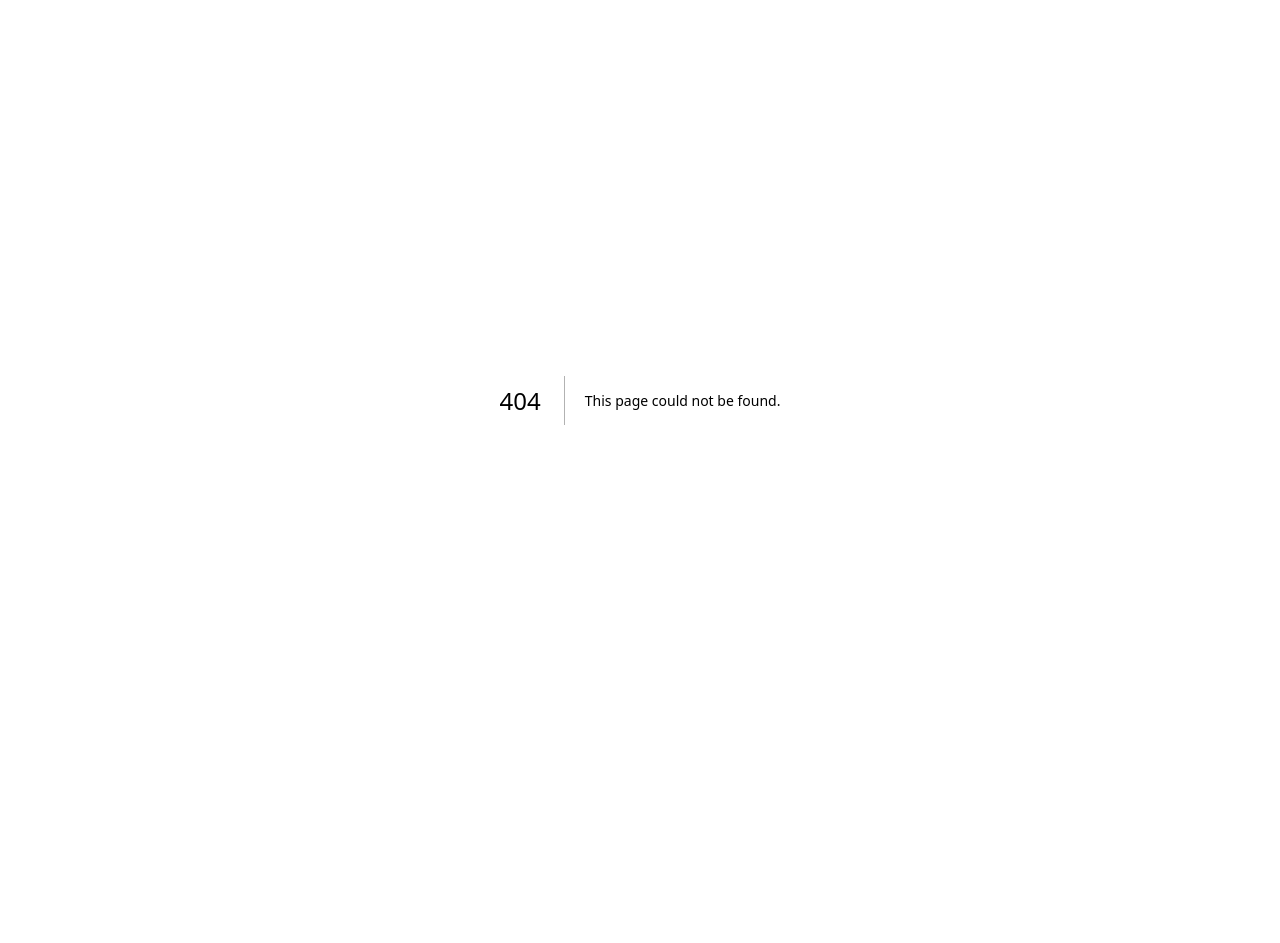
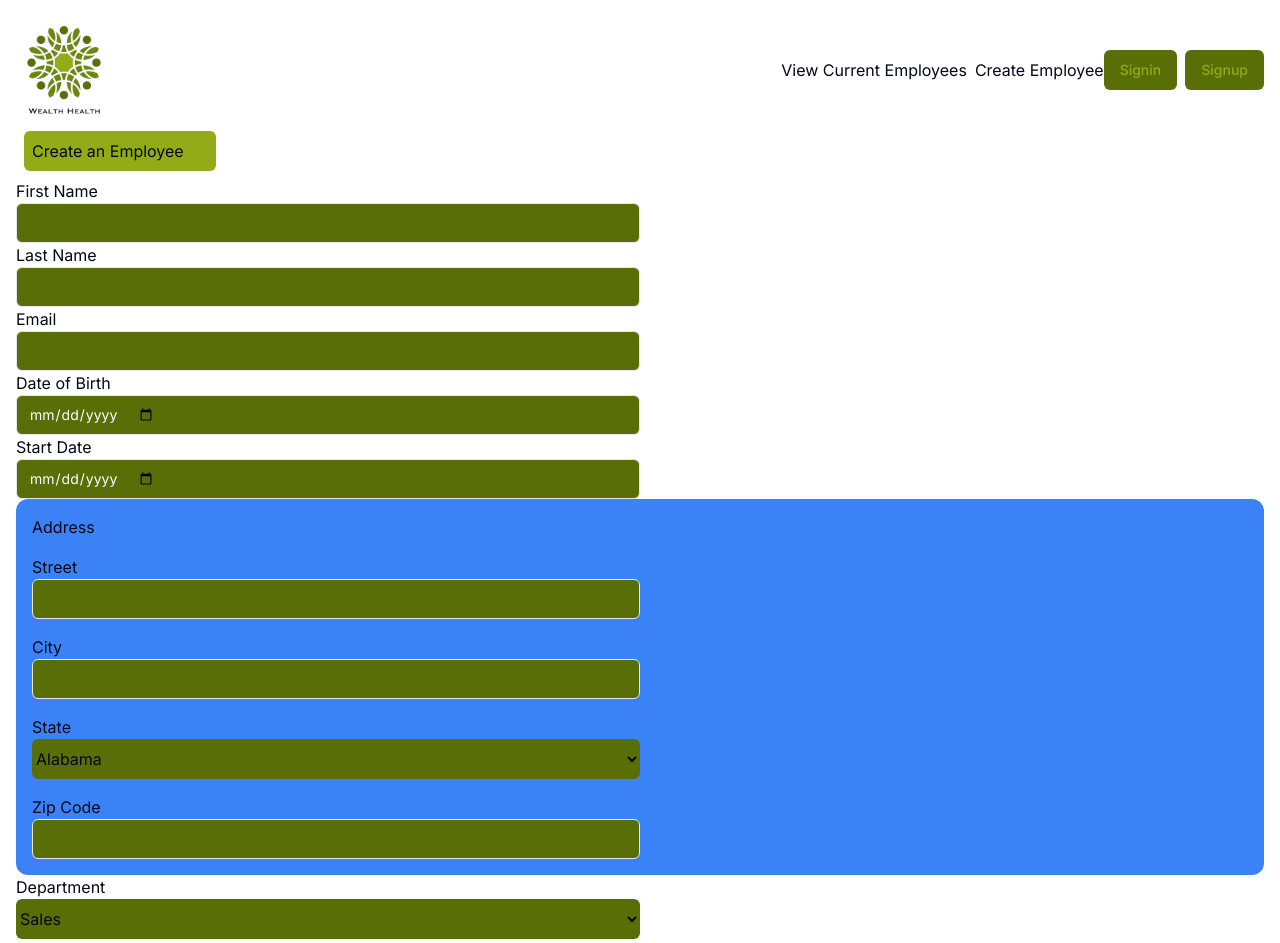
Before and after one commit to Gizmoux/wealth-health, a Next.js app: page /pages/create-employee in a window 1280 px wide. Before the commit this address had no page. Shown: the top 943 px of the page. Before the commit the page ends 800 px from the top, so only its background shows below. Built offline with nearby package versions, Linux system fonts and the light colour scheme.

Commit message:
add page create employee

```diff
--- /dev/null
+++ b/app/pages/create-employee/page.tsx
@@ -0,0 +1,225 @@
+// pages/index.tsx
+'use client';
+import { useState } from 'react';
+import { useForm, SubmitHandler } from 'react-hook-form';
+import { zodResolver } from '@hookform/resolvers/zod';
+import * as z from 'zod';
+import { Input } from '@/components/ui/input';
+import Link from 'next/link';
+import { states } from '../../data/states';
+import Modal from 'react-modal';
+import Header from '@/app/components/Header';
+
+const schema = z.object({
+	firstName: z.string().min(1, { message: 'First name is required' }),
+	lastName: z.string().min(1, { message: 'Last name is required' }),
+	email: z.string().email({ message: 'Invalid email address' }),
+	dateOfBirth: z.date(),
+	startDate: z.date(),
+	street: z.string().min(1, { message: 'Street is required' }),
+	city: z.string().min(1, { message: 'City is required' }),
+	state: z.string().min(1, { message: 'State is required' }),
+	zipCode: z.string().min(1, { message: 'Zip Code is required' }),
+	department: z.string().min(1, { message: 'Department is required' }),
+});
+
+type FormData = z.infer<typeof schema>;
+
+const CreateEmployee: React.FC = () => {
+	const [firstName, setFirstName] = useState('');
+	const [lastName, setLastName] = useState('');
+	const [dateOfBirth, setDateOfBirth] = useState<Date | null>(null);
+	const [startDate, setStartDate] = useState<Date | null>(null);
+	const [street, setStreet] = useState('');
+	const [city, setCity] = useState('');
+	const [state, setState] = useState('');
+	const [zipCode, setZipCode] = useState('');
+	const [department, setDepartment] = useState('Sales');
+	const [modalIsOpen, setModalIsOpen] = useState(false);
+	const {
+		register,
+		handleSubmit,
+		control,
+		formState: { errors },
+	} = useForm<FormData>({
+		resolver: zodResolver(schema),
+	});
+
+	const saveEmployee = () => {
+		const employees = JSON.parse(localStorage.getItem('employees') || '[]');
+		const employee = {
+			firstName,
+			lastName,
+			dateOfBirth: dateOfBirth?.toLocaleDateString(),
+			startDate: startDate?.toLocaleDateString(),
+			department,
+			street,
+			city,
+			state,
+			zipCode,
+		};
+		employees.push(employee);
+		localStorage.setItem('employees', JSON.stringify(employees));
+		setModalIsOpen(true);
+	};
+
+	return (
+		<div className="w-full h-full mx-auto p-4">
+			<Header />
+			<h2 className="bg-primary-foreground w-48 m-2 p-2 rounded-md">
+				Create an Employee
+			</h2>
+			<form onSubmit={event => event.preventDefault()}>
+				<div>
+					<label htmlFor="firstName">First Name</label>
+					<Input
+						id="firstName"
+						{...register('firstName')}
+						value={firstName}
+						onChange={e => setFirstName(e.target.value)}
+					/>
+					{errors.firstName && (
+						<p className="text-red-400">{errors.firstName.message}</p>
+					)}
+				</div>
+				<div>
+					<label htmlFor="lastName">Last Name</label>
+					<Input
+						id="lastName"
+						{...register('lastName')}
+						value={lastName}
+						onChange={e => setLastName(e.target.value)}
+					/>
+					{errors.lastName && (
+						<p className="text-red-400">{errors.lastName.message}</p>
+					)}
+				</div>
+				<div>
+					<label htmlFor="email">Email</label>
+					<Input id="email" type="email" {...register('email')} />
+					{errors.email && (
+						<p className="text-red-400">{errors.email.message}</p>
+					)}
+				</div>
+				<div>
+					<label htmlFor="dateOfBirth">Date of Birth</label>
+
+					<Input
+						id="dateOfBirth"
+						type="date"
+						{...register('dateOfBirth')}
+						value={dateOfBirth}
+						onChange={e => setStreet(e.target.value)}
+					/>
+					{errors.dateOfBirth && (
+						<p className="text-red-400">{errors.dateOfBirth.message}</p>
+					)}
+				</div>
+				<div>
+					<label htmlFor="startDate">Start Date</label>
+					<Input
+						id="startDate"
+						type="date"
+						{...register('startDate')}
+						value={startDate}
+						onChange={e => setStreet(e.target.value)}
+					/>
+					{errors.startDate && (
+						<p className="text-red-400">{errors.startDate.message}</p>
+					)}
+				</div>
+
+				<div className="bg-blue-500 p-4 m4 gap-4 rounded-xl flex flex-col">
+					<h3>Address</h3>
+					<div className=" items-center gap-2">
+						<label htmlFor="street">Street</label>
+						<Input
+							id="street"
+							{...register('street')}
+							value={street}
+							onChange={e => setStreet(e.target.value)}
+						/>
+						{errors.street && (
+							<p className="text-red-400">{errors.street.message}</p>
+						)}
+					</div>
+					<div className=" items-center gap-2">
+						<label htmlFor="city">City</label>
+						<Input
+							id="city"
+							{...register('city')}
+							value={city}
+							onChange={e => setCity(e.target.value)}
+						/>
+						{errors.city && (
+							<p className="text-red-400">{errors.city.message}</p>
+						)}
+					</div>
+					<div className="flex flex-col">
+						<label htmlFor="state">State</label>
+						<select
+							id="state"
+							{...register('state')}
+							className="w-1/2 bg-primary h-10 rounded-md hover:bg-primary-foreground"
+							value={state}
+							onChange={e => setState(e.target.value)}
+						>
+							{states.map(state => (
+								<option key={state.abbreviation} value={state.abbreviation}>
+									{state.name}
+								</option>
+							))}
+						</select>
+						{errors.state && (
+							<p className="text-red-400">{errors.state.message}</p>
+						)}
+					</div>
+					<div className=" items-center gap-2">
+						<label htmlFor="zipCode">Zip Code</label>
+						<Input
+							id="zipCode"
+							{...register('zipCode')}
+							value={zipCode}
+							onChange={e => setZipCode(e.target.value)}
+						/>
+						{errors.zipCode && (
+							<p className="text-red-400">{errors.zipCode.message}</p>
+						)}
+					</div>
+				</div>
+				<div>
+					<label htmlFor="department" className="flex flex-col">
+						Department
+					</label>
+
+					<select
+						id="department"
+						{...register('department')}
+						className="w-1/2 bg-primary h-10 rounded-md hover:bg-primary-foreground"
+						value={department}
+						onChange={e => setDepartment(e.target.value)}
+					>
+						<option>Sales</option>
+						<option>Marketing</option>
+						<option>Engineering</option>
+						<option>Human Resources</option>
+						<option>Legal</option>
+					</select>
+
+					{errors.department && (
+						<p className="text-red-400">{errors.department.message}</p>
+					)}
+				</div>
+				<button type="submit" onClick={saveEmployee}>
+					Save
+				</button>
+			</form>
+			<Modal isOpen={modalIsOpen} onRequestClose={() => setModalIsOpen(false)}>
+				<div>Employee Created!</div>
+				<button onClick={() => setModalIsOpen(false)}>Close</button>
+			</Modal>
+		</div>
+	);
+};
+
+export default CreateEmployee;
```
